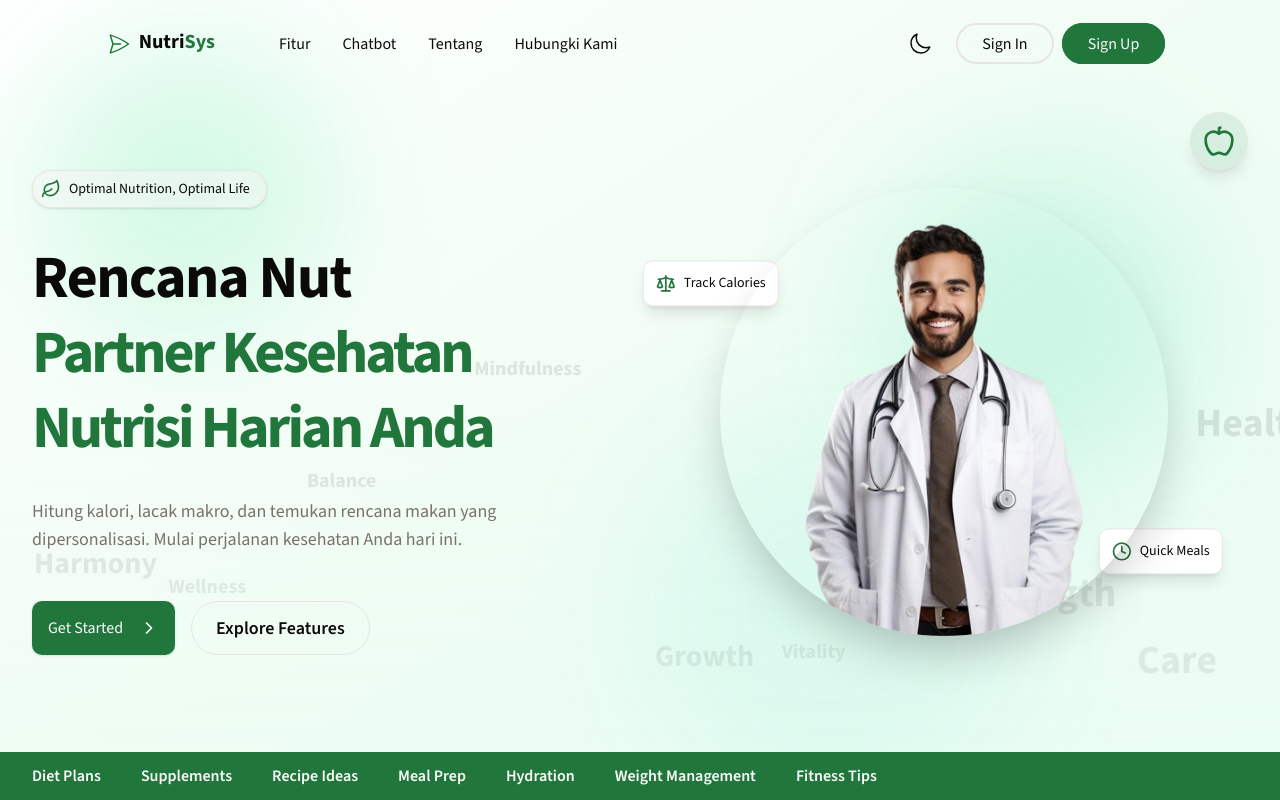
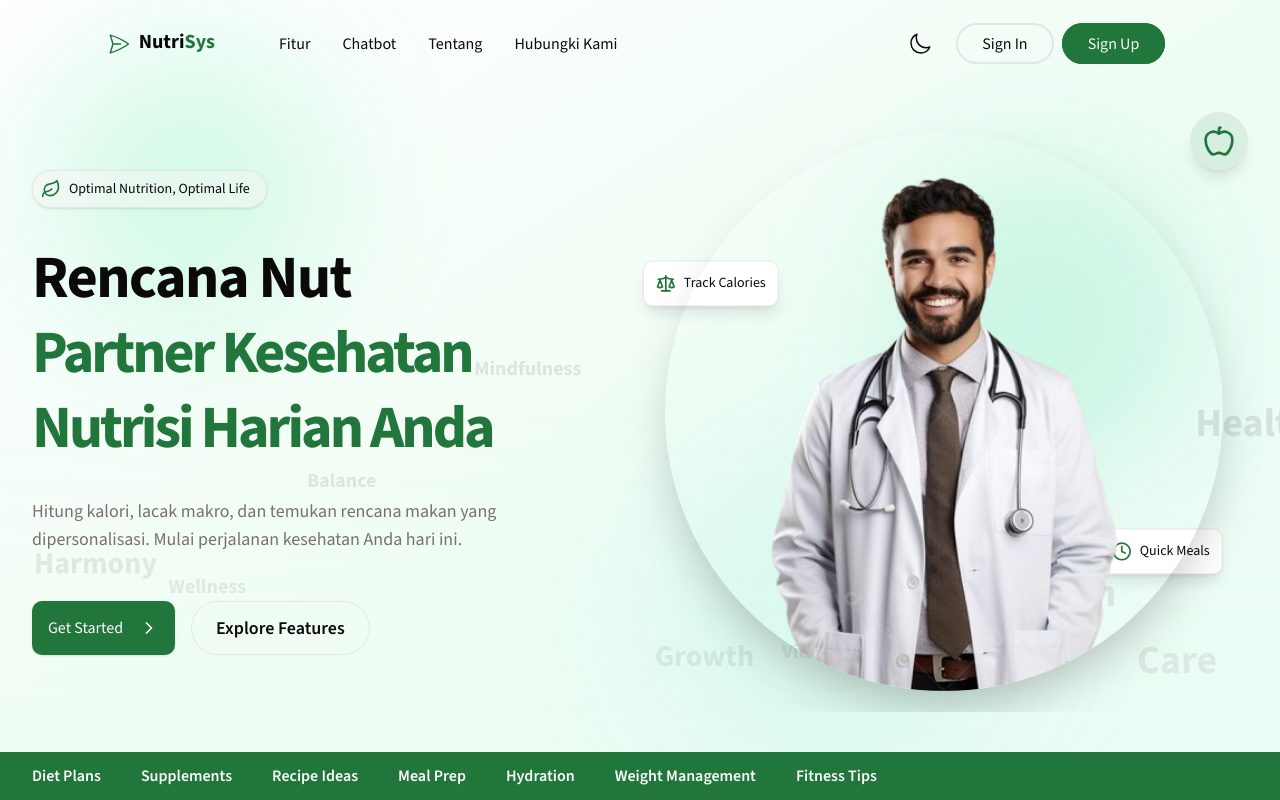
Before and after one commit to mcqeems/nutrisys, a Next.js app: page / in a window 1280 px wide. Built offline with nearby package versions, Linux system fonts and the light colour scheme.

Commit message:
cleaning hero-section and login page code

```diff
--- a/src/app/(public)/(home)/hero-section.tsx
+++ b/src/app/(public)/(home)/hero-section.tsx
@@ -1,28 +1,22 @@
-"use client";
-import {
-  Leaf,
-  Apple,
-  CheckCircle,
-  ChevronRight,
-  Scale,
-  Clock,
-} from "lucide-react";
-import { FloatingText } from "@/components/ui/floating-text";
-import { AnimatedBackground } from "@/components/ui/animated-background";
-import TextType from "@/components/TextType";
-import { SmoothButton } from "@/components/ui/button";
+'use client';
+import { Leaf, Apple, ChevronRight, Scale, Clock } from 'lucide-react';
+import { FloatingText } from '@/components/ui/floating-text';
+import { AnimatedBackground } from '@/components/ui/animated-background';
+import TextType from '@/components/TextType';
+import { SmoothButton } from '@/components/ui/button';
+import Image from 'next/image';
 
-const HEALTH_MODEL_URL = "/dokter.png";
+const HEALTH_MODEL_URL = '/dokter.png';
 
 const HeroSection = () => {
   const categories = [
-    "Diet Plans",
-    "Supplements",
-    "Recipe Ideas",
-    "Meal Prep",
-    "Hydration",
-    "Weight Management",
-    "Fitness Tips",
+    'Diet Plans',
+    'Supplements',
+    'Recipe Ideas',
+    'Meal Prep',
+    'Hydration',
+    'Weight Management',
+    'Fitness Tips',
   ];
 
   return (
@@ -42,7 +36,7 @@ const HeroSection = () => {
               {/* Judul Utama */}
               <h1 className="text-4xl sm:text-5xl md:text-6xl font-extrabold leading-tight tracking-tighter">
                 <TextType
-                  text={["Rencana Nutrisi", "Khusus Untukmu"]}
+                  text={['Rencana Nutrisi', 'Khusus Untukmu']}
                   typingSpeed={40}
                   pauseDuration={1500}
                   showCursor={true}
@@ -51,7 +45,7 @@ const HeroSection = () => {
                 <span
                   className="block title-accent-span"
                   style={{
-                    color: "var(--color-primary)",
+                    color: 'var(--color-primary)',
                   }}
                 >
                   Partner Kesehatan Nutrisi Harian Anda
@@ -60,8 +54,8 @@ const HeroSection = () => {
 
               {/* Deskripsi */}
               <p className="text-muted-foreground max-w-lg text-lg mx-auto lg:mx-0">
-                Hitung kalori, lacak makro, dan temukan rencana makan yang
-                dipersonalisasi. Mulai perjalanan kesehatan Anda hari ini.
+                Hitung kalori, lacak makro, dan temukan rencana makan yang dipersonalisasi. Mulai perjalanan kesehatan
+                Anda hari ini.
               </p>
 
               {/* Buttons */}
@@ -92,24 +86,20 @@ const HeroSection = () => {
             {/*  Sisi Kanan: Visual dan Badges (hidden md:block untuk menyembunyikan di mobile & menampilkan di tablet+) */}
             <div className="lg:w-1/2 relative h-[400px] sm:h-[500px] lg:h-[600px] justify-center items-center mt-12 lg:mt-0 hidden md:flex">
               {/* Gambar Dokter */}
-              <img
+              <Image
                 src={HEALTH_MODEL_URL}
                 alt="Healthy food bowl with fresh ingredients"
-                className="relative z-10 w-11/12 max-w-sm sm:max-w-md h-auto object-cover rounded-full shadow-2xl"
+                className="relative z-10 w-11/12 object-cover rounded-full shadow-2xl"
+                width={500}
+                height={500}
               />
               {/* Badge 1 */}
               <div className="absolute top-1/4 left-4 sm:left-0">
-                <FloatingText
-                  icon={<Scale className="h-5 w-5 text-primary" />}
-                  title="Track Calories"
-                />
+                <FloatingText icon={<Scale className="h-5 w-5 text-primary" />} title="Track Calories" />
               </div>
               {/* Badge 2 */}
               <div className="absolute bottom-1/4 right-4 sm:right-0 px-30">
-                <FloatingText
-                  icon={<Clock className="h-5 w-5 text-primary" />}
-                  title="Quick Meals"
-                />
+                <FloatingText icon={<Clock className="h-5 w-5 text-primary" />} title="Quick Meals" />
               </div>
               {/* Logo Lingkaran */}
               <div className="absolute top-0 right-4 sm:right-0 p-3 rounded-full bg-primary/10 border border-border shadow-lg">
--- a/src/app/login/page.tsx
+++ b/src/app/login/page.tsx
@@ -1,16 +1,15 @@
-"use client";
-import { useState } from "react";
-import { signIn } from "next-auth/react";
-import { useRouter, useSearchParams } from "next/navigation";
-import { loginSchema } from "@/lib/validation/auth";
-import { FloatingText } from "@/components/ui/floating-text";
+'use client';
+import { useState } from 'react';
+import { signIn } from 'next-auth/react';
+import { useRouter, useSearchParams } from 'next/navigation';
+import { loginSchema } from '@/lib/validation/auth';
 
 export default function LoginPage() {
   const router = useRouter();
   const params = useSearchParams();
-  const error = params.get("error");
-  const [email, setEmail] = useState("");
-  const [password, setPassword] = useState("");
+  const error = params.get('error');
+  const [email, setEmail] = useState('');
+  const [password, setPassword] = useState('');
   const [loading, setLoading] = useState(false);
   const [formError, setFormError] = useState<string | null>(null);
 
@@ -21,35 +20,31 @@ export default function LoginPage() {
     const parsed = loginSchema.safeParse({ email, password });
     if (!parsed.success) {
       const first = parsed.error.issues[0];
-      setFormError(first?.message || "Invalid input");
+      setFormError(first?.message || 'Invalid input');
       return;
     }
     setLoading(true);
-    const res = await signIn("credentials", {
+    const res = await signIn('credentials', {
       email,
       password,
       redirect: false,
-      callbackUrl: "/dashboard",
+      callbackUrl: '/dashboard',
     });
     setLoading(false);
     if (res?.error) {
       setFormError(res.error);
     } else {
-      router.push("/dashboard");
+      router.push('/dashboard');
     }
   }
 
   return (
-    <div
-      style={{ maxWidth: 360, margin: "40px auto", fontFamily: "system-ui" }}
-    >
+    <div className="flex justify-center items-center h-screen">
+      <div className="w-full max-w-[360px] mx-auto p-4">
         <h1>Login</h1>
-      {error && <p style={{ color: "crimson" }}>{error}</p>}
-      {formError && <p style={{ color: "crimson" }}>{formError}</p>}
-      <form
-        onSubmit={handleSubmit}
-        style={{ display: "flex", flexDirection: "column", gap: 12 }}
-      >
+        {error && <p style={{ color: 'crimson' }}>{error}</p>}
+        {formError && <p style={{ color: 'crimson' }}>{formError}</p>}
+        <form onSubmit={handleSubmit} style={{ display: 'flex', flexDirection: 'column', gap: 12 }}>
           <label>
             Email
             <input
@@ -57,7 +52,7 @@ export default function LoginPage() {
               onChange={(e) => setEmail(e.target.value)}
               type="email"
               required
-            style={{ width: "100%" }}
+              style={{ width: '100%' }}
             />
           </label>
           <label>
@@ -67,21 +62,18 @@ export default function LoginPage() {
               onChange={(e) => setPassword(e.target.value)}
               type="password"
               required
-            style={{ width: "100%" }}
+              style={{ width: '100%' }}
             />
           </label>
 
-        <button
-          disabled={loading}
-          type="submit"
-          style={{ padding: "8px 12px" }}
-        >
-          {loading ? "Logging in..." : "Login"}
+          <button disabled={loading} type="submit" style={{ padding: '8px 12px' }}>
+            {loading ? 'Logging in...' : 'Login'}
           </button>
         </form>
         <p style={{ marginTop: 12 }}>
           No account? <a href="/register">Register</a>
         </p>
       </div>
+    </div>
   );
 }
```
Lines whose indentation alone changed are shown as unchanged.
